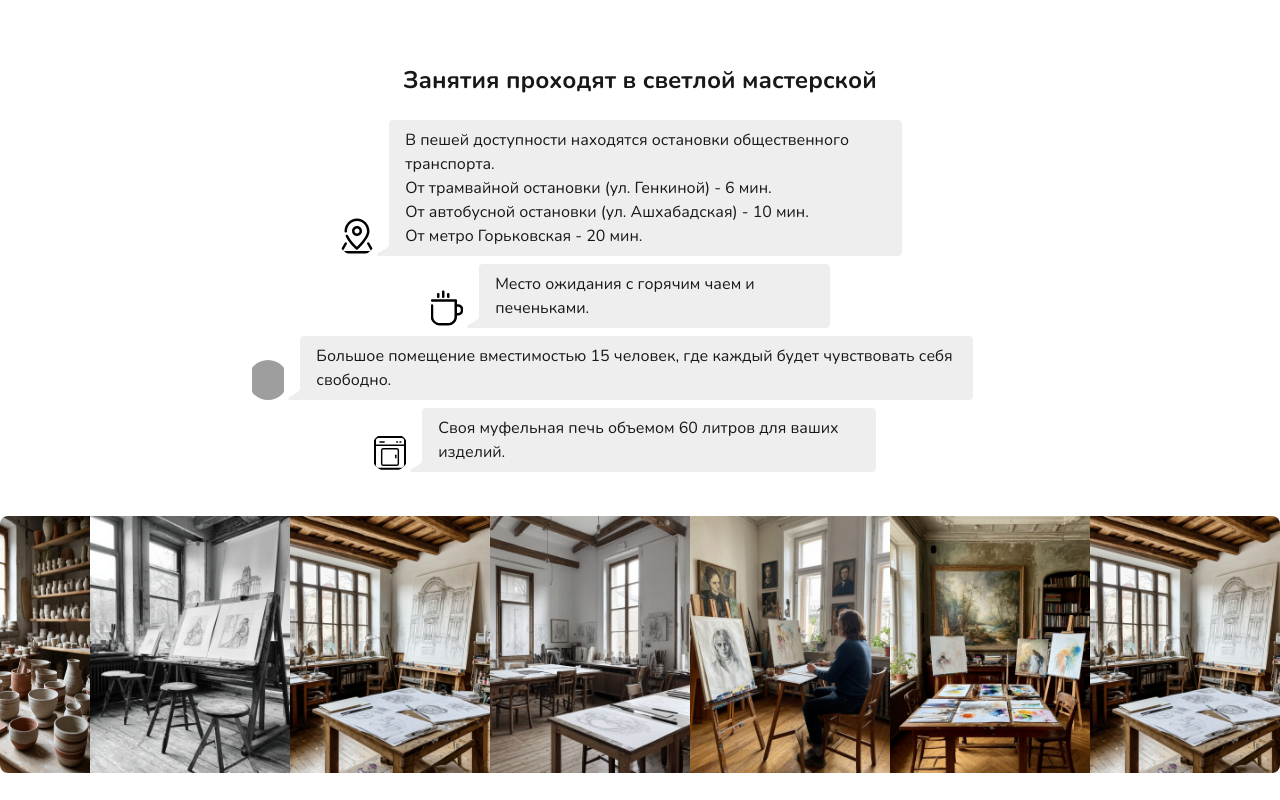
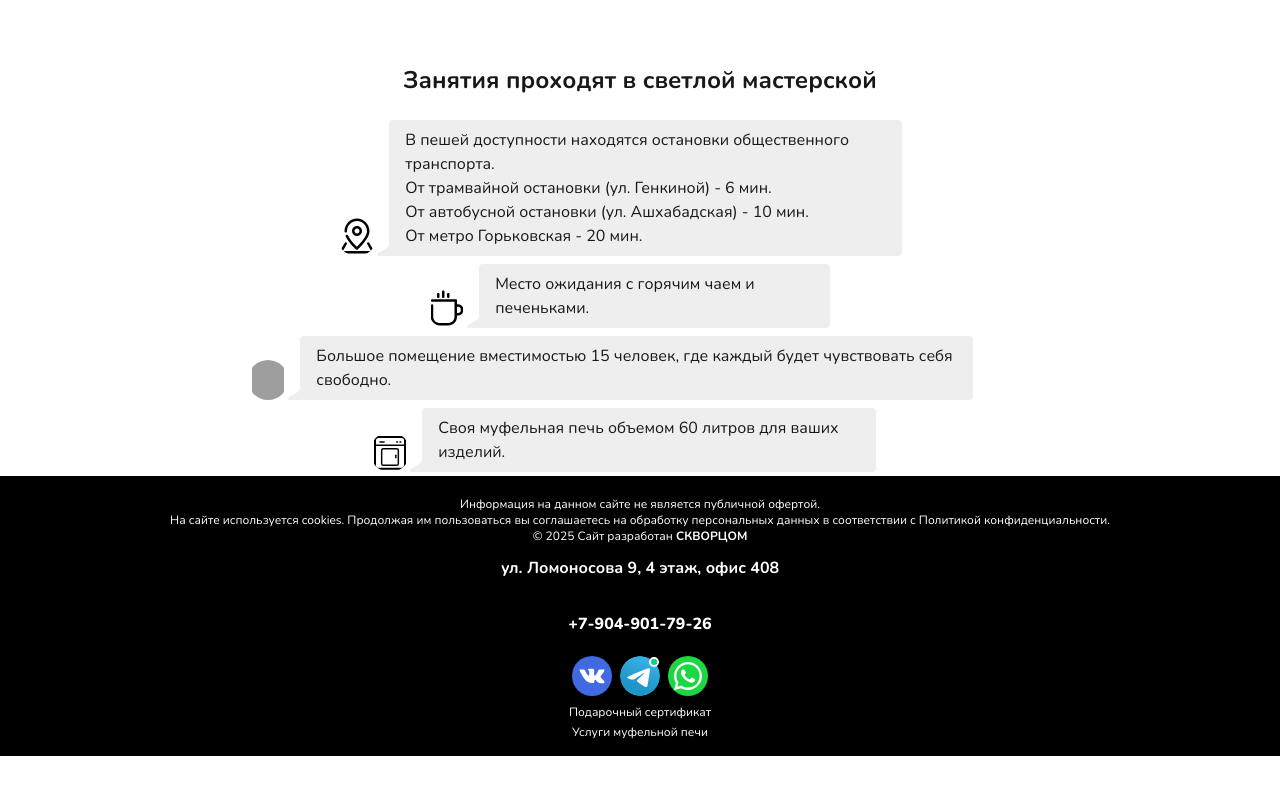
Before and after one commit to PeterSkwortsov/borsh, a Next.js app: page /components/Content in a window 1280 px wide. Shown: the top 800 px of the page. Built offline with nearby package versions, Linux system fonts and the light colour scheme; grey boxes are pictures that could not be loaded.

Commit message:
Исправление ошибки1

```diff
--- a/pages/components/Content.jsx
+++ b/pages/components/Content.jsx
@@ -22,72 +22,71 @@ const ContentPrice = () => {
 
       <Utp />
 
-      <div className="carousel carousel-center rounded-box mt-10 mb-10 m-auto flex justify-center">
+         {/* <div className="carousel carousel-center rounded-box mt-10 ">
         <div className="carousel-item ">
-          <Image placeholder="blur" blurDataURL="./placeholder.jpg"
+          <Image
             src="/11.jpeg"
             unoptimized
-            width={100}
-            height={100}
-            alt="Picture of the author"
-
-          />
-        </div>
-        <div className="carousel-item">
-          <Image placeholder="blur" blurDataURL="./placeholder.jpg"
-            src="/12.jpeg"
-            unoptimized
-            width={200}
+            width={300}
             height={100}
             alt="Picture of the author"
           />
         </div>
         <div className="carousel-item">
-          <Image placeholder="blur" blurDataURL="./placeholder.jpg"
-            src="/13.jpeg"
+          <Image
+            src="/12.jpeg"
             unoptimized
-            width={200}
+            width={300}
             height={100}
             alt="Picture of the author"
           />
         </div>
         <div className="carousel-item">
-          <Image placeholder="blur" blurDataURL="./placeholder.jpg"
-            src="/14.jpeg"
+          <Image
+            src="/13.jpeg"
             unoptimized
-            width={200}
+            width={300}
             height={100}
             alt="Picture of the author"
           />
         </div>
         <div className="carousel-item">
-          <Image placeholder="blur" blurDataURL="./placeholder.jpg"
-            src="/15.jpeg"
+          <Image
+            src="/14.jpeg"
             unoptimized
-            width={200}
+            width={300}
             height={100}
             alt="Picture of the author"
           />
         </div>
         <div className="carousel-item">
-          <Image placeholder="blur" blurDataURL="./placeholder.jpg"
-            src="/16.jpeg"
+          <Image
+            src="/15.jpeg"
             unoptimized
-            width={200}
+            width={300}
             height={100}
             alt="Picture of the author"
           />
         </div>
         <div className="carousel-item">
-          <Image placeholder="blur" blurDataURL="./placeholder.jpg"
-            src="/13.jpeg"
+          <Image
+            src="/16.jpeg"
             unoptimized
-            width={200}
+            width={300}
             height={100}
             alt="Picture of the author"
           />
         </div>
-      </div>
+        <div className="carousel-item">
+          <Image
+            src="/13.jpeg"
+            unoptimized
+            width={300}
+            height={100}
+            alt="Picture of the author"
+          />
+        </div>
+      </div> */}
     </>
   );
 };
--- a/pages/components/Header.jsx
+++ b/pages/components/Header.jsx
@@ -17,6 +17,7 @@ const Header = () => {
               width={350}
               height={350}
               alt="Picture of the author"
+              priority={true}
             />
 
             <h3
@@ -58,9 +59,7 @@ const Header = () => {
                 </div>
               </div>
             </h3>
-            <h5 className="font-bold ">
-              ул. Ломоносова 9, 4 этаж, офис 408
-            </h5>
+            <h5 className="font-bold ">ул. Ломоносова 9, 4 этаж, офис 408</h5>
             <a
               href="tel:+79049017926"
               className="p-3 mt-5 font-extrabold text-white-400  hover:text-blue-400"
```
